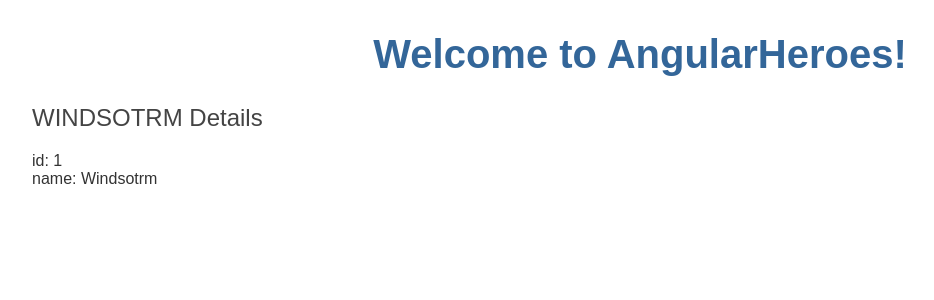
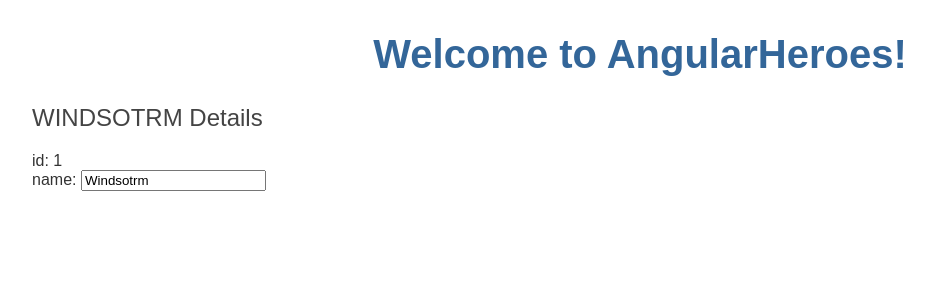
Before and after one commit to frango9000/SXE_AngularHeroes, an Angular app: page / in a window 1280 px wide. Shown: the top 300 px of the page, without its empty margins (0-934 px from the left). Built offline with nearby package versions, Linux system fonts and the light colour scheme.

Commit message:
Hero name input

```diff
--- a/src/app/app.module.ts
+++ b/src/app/app.module.ts
@@ -4,6 +4,7 @@
 import {AppRoutingModule} from './app-routing.module';
 import {AppComponent} from './app.component';
 import {HeroesComponent} from './heroes/heroes.component';
+import {FormsModule} from "@angular/forms";
 
 @NgModule({
   declarations: [
@@ -12,7 +13,8 @@
   ],
   imports: [
     BrowserModule,
-    AppRoutingModule
+    AppRoutingModule,
+    FormsModule
   ],
   providers: [],
   bootstrap: [AppComponent]
--- a/src/app/heroes/heroes.component.html
+++ b/src/app/heroes/heroes.component.html
@@ -1,3 +1,7 @@
 <h2>{{hero.name | uppercase}} Details</h2>
 <div><span>id: </span>{{hero.id}}</div>
-<div><span>name: </span>{{hero.name}}</div>
+<div>
+    <label>name:
+        <input [(ngModel)]="hero.name" placeholder="name"/>
+    </label>
+</div>
```
